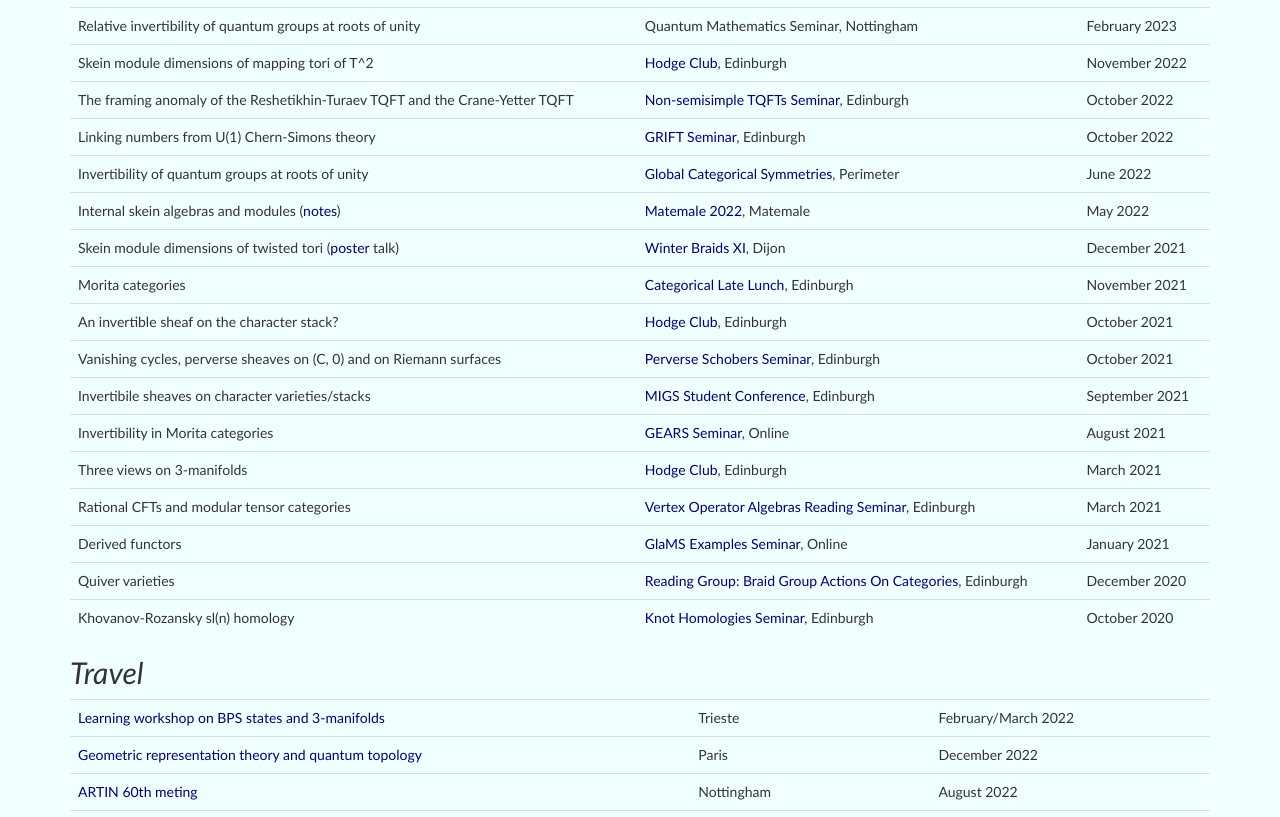
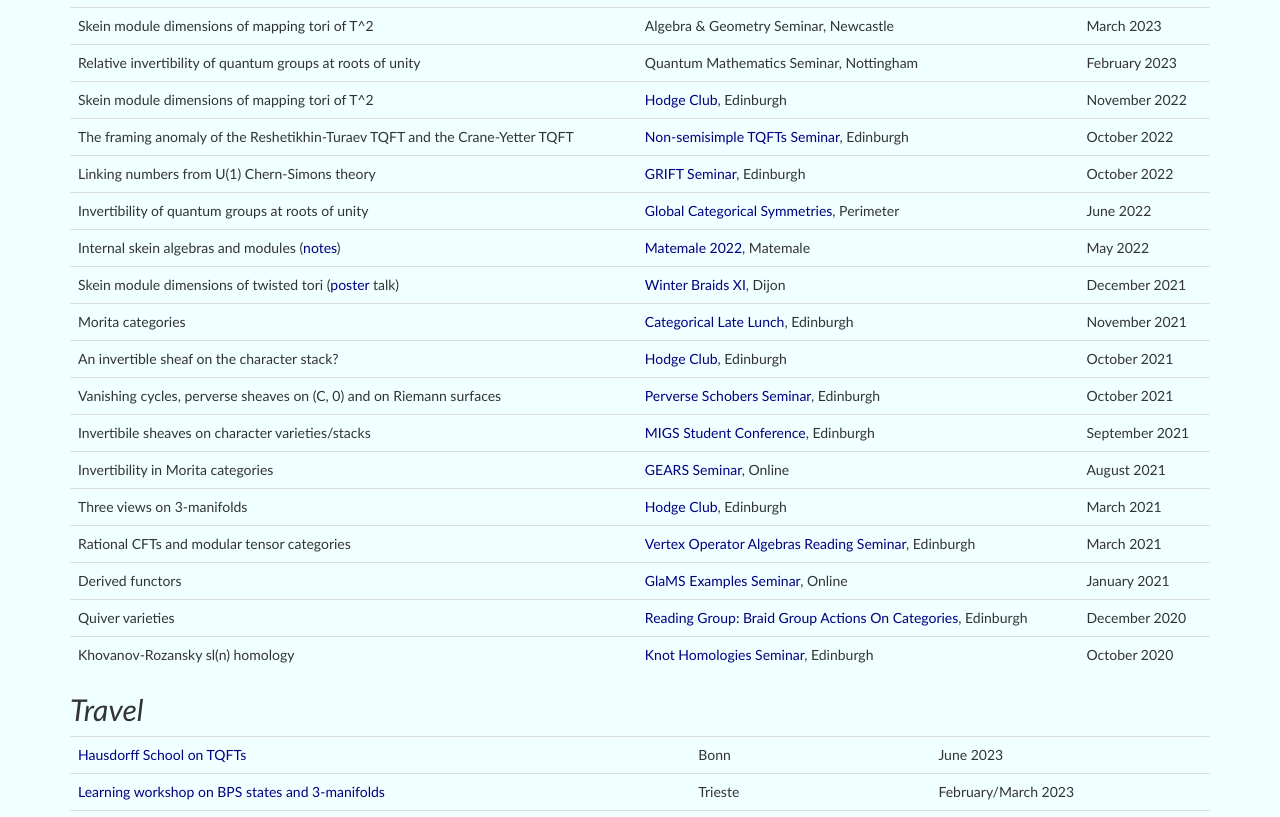
Before and after one commit to PatrickKinnear/patrickkinnear.github.io, a plain HTML site: page index.html in a window 1280 px wide. Shown: the part 463-1280 px from the top of the page. Drawn offline with nearby package versions, Linux system fonts and the light colour scheme.

Commit message:
adds newcastle talk and Hausdorff school

```diff
--- a/index.html
+++ b/index.html
@@ -64,6 +64,11 @@
 
 			<h2>Talks</h2>
 			<table style="width:100%" class="table">
+				<tr>
+					<td>Skein module dimensions of mapping tori of T^2</td>
+					<td>Algebra & Geometry Seminar, Newcastle</td>
+					<td>March 2023</td>
+				</tr>
 				<tr>
 					<td>Relative invertibility of quantum groups at roots of unity</td>
 					<td>Quantum Mathematics Seminar, Nottingham</td>
@@ -155,10 +160,16 @@
 			<h2>Travel</h2>
 			<table style="width:100%" class="table">
 				<tr>
+					<td><a href="https://www.hsm.uni-bonn.de/events/hsm-schools/tqfts-2023/description/">Hausdorff School on TQFTs</a>
+					</td>
+					<td>Bonn</td>
+					<td>June 2023</td>
+				</tr>
+				<tr>
 					<td><a href="https://indico.ictp.it/event/10060/">Learning workshop on BPS states and 3-manifolds</a>
 					</td>
 					<td>Trieste</td>
-					<td>February/March 2022</td>
+					<td>February/March 2023</td>
 				</tr>
 				<tr>
 					<td><a href="http://georep22.imj-prg.fr/">Geometric representation theory and quantum topology</a>
```
